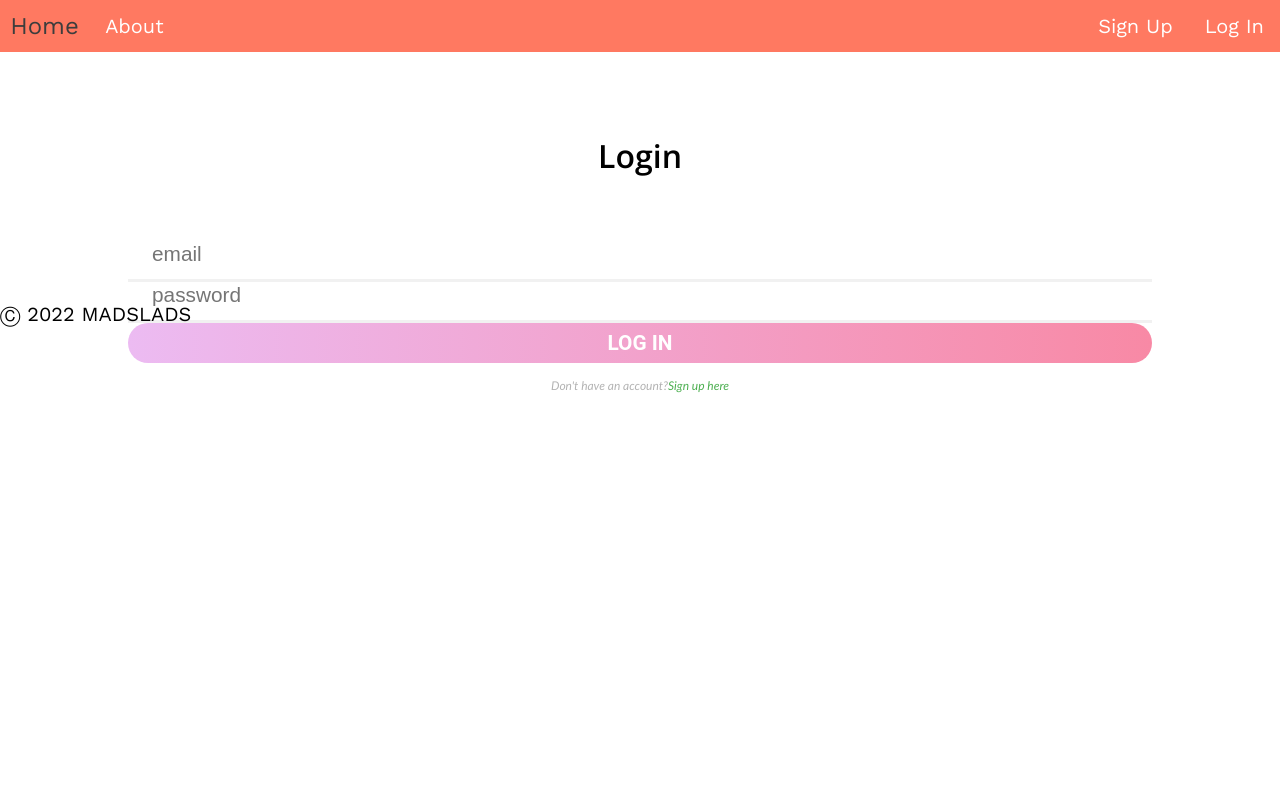
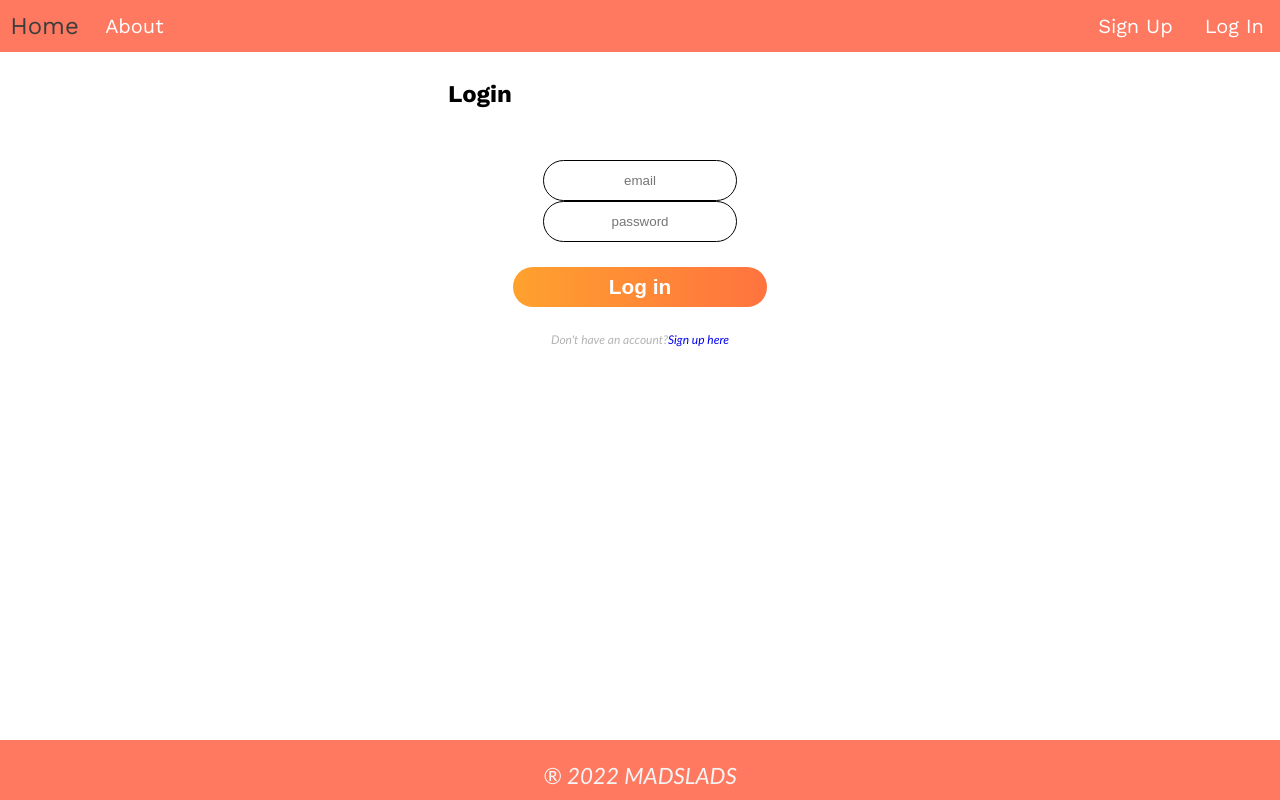
Before and after one commit to dhyanswathi/ReactCVBuilder, a React (Create React App) app in the folder cvbuilder/: page /Login in a window 1280 px wide. Built offline with nearby package versions, Linux system fonts and the light colour scheme.

Commit message:
add another header

```diff
--- a/cvbuilder/src/Components/Footer.css
+++ b/cvbuilder/src/Components/Footer.css
@@ -1,3 +1,11 @@
 .footer {
-    font-size: 20px;
+    position: fixed;
+    bottom: 0;
+    width: 100%;
+    height: 60px;
+    background: #FF7961;
 }
+.footer-p{
+    text-align: center;
+    color: whitesmoke;
+}
--- a/cvbuilder/src/Components/Footer.js
+++ b/cvbuilder/src/Components/Footer.js
@@ -4,8 +4,10 @@ import './Footer.css'
 const Footer = () => {
     return (
         <section>
-            <span className="footer">Ⓒ 2022 MADSLADS</span>
-        </section>
+        <span className="footer">
+            <p className="footer-p" >® 2022 MADSLADS</p>
+        </span>
+    </section>
     )
 }
 
--- a/cvbuilder/src/Components/Form.js
+++ b/cvbuilder/src/Components/Form.js
@@ -2,6 +2,7 @@ import React, { useState } from "react";
 import ProfileImage from "./ProfileImage";
 import { useNavigate } from "react-router-dom";
 import "./Form.css";
+import Headerform from "./Headerform";
 import "./ProfileImage.css";
 
 function Form() {
@@ -41,6 +42,7 @@ function Form() {
   }
   return (
     <div>
+      <Headerform></Headerform>
       <section id="myform">
         <h2 id="title">Form</h2>
         <form className="row">
--- /dev/null
+++ b/cvbuilder/src/Components/Headerform.js
@@ -0,0 +1,14 @@
+import React from "react";
+import { Link } from "react-router-dom";
+import './Header.css';
+
+const Headerform = () => {
+    return (
+    <section className="topnav">
+            <Link to="/" className="nav-left">Home</Link>
+            <Link to="/About" className="nav-left">About</Link>
+    </section>
+    )
+}
+
+export default Headerform;
--- a/cvbuilder/src/Components/Login.js
+++ b/cvbuilder/src/Components/Login.js
@@ -16,11 +16,19 @@ function Login() {
 
   function submit(e) {
     e.preventDefault();
-     axios.get(Baseurl + '/' + data.email + '/' + data.password, {
+    axios.get(Baseurl + '/' + data.email + '/' + data.password, {
       userLoginId: data.email,
-      password: data.password
+      password: data.password,
+      validateStatus: function(status) {
+        if(status === 200){
+          navigate('/form');
+        }
+        else if(status === 404)
+        {
+          alert('wrong user or pass')
+        }
+      }
     })
-    navigate("/Form");
   }
   const newData = { ...data }
   function handle(e) {
--- a/cvbuilder/src/Components/Signup.css
+++ b/cvbuilder/src/Components/Signup.css
@@ -1,13 +1,10 @@
-@import url('https://fonts.googleapis.com/css?family=Open+Sans:600|Work+Sans:400,500,600,700&display=swap');
-
+@import url('https://fonts.googleapis.com/css?family=Open+Sans:600%7CWork+Sans:400,500,600,700&display=swap');
 body{
   font-family: "work sans";
 }
-
 html{
   font-size: 100%;
 }
-
 #signupform{
   max-width: 500px;
   min-width: 300px;
@@ -19,57 +16,49 @@ html{
   border-radius: 25px;
   padding-bottom: 20px;
 }
-
 #title{
   text-align: center;
   font-family: 'open sans', sans-serif;
   padding: 2rem 0;
   margin: 0;
   font-size: 2rem;
+  color: black
 }
-
 .row{
   display: flex;
   flex-direction: column;
   align-items: center;
   padding-top: 2rem;
   max-width: 100%;
-
 }
-
 .row input{
   width: 80%;
   box-sizing: border-box;
-	border: none;
+  border: none;
   font-size: 1.3rem;
   padding-left: 1.5rem;
   padding-bottom: 1rem;
   box-shadow: inset 0px -3px 0px 0px rgba(187,187,187,0.2);
   transition: box-shadow 0.2s ease-in;
 }
-
 .row input:focus{
-   box-shadow: inset 0px -3px 0px 0px rgba(34,193,195,0.7);
+   box-shadow: inset 0px -3px 0px 0px #FF7961;
    outline: none;
 }
-
 .row input::-webkit-input-placeholder{
   opacity: 1;
   transition: opacity 0.25s ease-out;
 }
-
 .row input:hover::-webkit-input-placeholder,
 .row input:focus::-webkit-input-placeholder{
   opacity: 0;
 }
-
 .row label{
   align-self: start;
   padding-left: 4.5rem;
   padding-bottom: 0.5rem;
   color: rgba(15, 93, 27, 0.9);
 }
-
 .row button{
   border-radius: 25px;
   width: 80%;
@@ -77,17 +66,14 @@ html{
   font-size: 1.3rem;
   color: white;
   font-weight: 700;
-  background: rgb(34,193,195);
-  background: linear-gradient(90deg, rgb(236, 187, 242) 0%,     rgb(248, 137, 165) 100%);
+  background: linear-gradient(90deg, rgb(255, 161, 46) 0%, rgb(255, 115, 63) 100%);
   border: 0px;
   cursor: pointer;
   transition: opacity 0.25s ease-out;
 }
-
 .row button:hover{
   opacity: 0.8;
 }
-
 #button{
   padding-bottom: 1.5rem;
 }
--- a/cvbuilder/src/Components/Welcome.js
+++ b/cvbuilder/src/Components/Welcome.js
@@ -2,6 +2,7 @@ import React from 'react';
 import './Welcome.css';
 import picture from '../Pictures/pic2.webp';
 import Header from './Header';
+import { Link, useNavigate } from 'react-router-dom';
 
 
 function Welcome() {
@@ -19,7 +20,9 @@ function Welcome() {
                         You CV is the first contact between you and your potential employer.
                         Keep it simple and within one page if posible.
                     </p>
-                    <button className='welcome-btn'>Build your CV</button>
+                    <Link to="/Signup">
+                        <button className='welcome-btn'>Build your CV</button>
+                    </Link>
                 </section>
 
                 <section className='welcome-pic'>
--- a/cvbuilder/src/Components/login.css
+++ b/cvbuilder/src/Components/login.css
@@ -1,19 +1,21 @@
 .login {
-    width: 100%;
-    padding: 8% 0 0;
-    margin: auto;
-    height: 200px;
+  max-width: 500px;
+  min-width: 300px;
+  max-height: 700px;
+  width: 30%;
+  height: 60%;
+  margin: 80px auto;
+  background-color: #FFFFFF;
+  border-radius: 25px;
+  padding-bottom: 20px;
 }
-
-h2 {
-
+.h2-login {
   text-align: center;
   font-family: 'open sans', sans-serif;
   padding: 2rem 0;
-    margin: 0;
   font-size: 2rem;
+  color: black
 }
-
 .login-form {
   display: flex;
   flex-direction: column;
@@ -21,72 +23,114 @@ h2 {
   padding-top: 2rem;
   max-width: 100%;
 }
-
-.login-form input {
-    width: 80%;
-  box-sizing: border-box;
-	border: none;
-  font-size: 1.3rem;
-  padding-left: 1.5rem;
-  padding-bottom: 1rem;
-  box-shadow: inset 0px -3px 0px 0px rgba(187,187,187,0.2);
-  transition: box-shadow 0.2s ease-in;
+.login-label {
+  margin: 5px 0;
 }
-
-.login-form button {
-    font-family: "Roboto", sans-serif;
-    text-transform: uppercase;
-    outline: 0;
-    background: #ff7961;
-    width: 100%;
-    border: 0;
+.login-input {
+  border: 1px solid black;
+  padding: 10px;
+  border-radius: 25px;
+}
+.login-form:focus {
+  box-shadow: inset 0px -3px 0px 0px #FF7961;
+  outline: none;
+}
+.login-form input::-webkit-input-placeholder {
+  opacity: 1;
+  transition: opacity 0.25s ease-out;
+}
+.login-form input:hover::-webkit-input-placeholder,
+.login-form input:focus::-webkit-input-placeholder {
+  opacity: 0;
+}
+.login-button {
   border-radius: 25px;
   width: 80%;
   height: 40px;
   font-size: 1.3rem;
   color: white;
   font-weight: 700;
-  background: rgb(34,193,195);
-  background: linear-gradient(90deg, rgb(236, 187, 242) 0%,     rgb(248, 137, 165) 100%);
+  background: linear-gradient(90deg, rgb(255, 161, 46) 0%, rgb(255, 115, 63) 100%);
   border: 0px;
   cursor: pointer;
   transition: opacity 0.25s ease-out;
+  margin-top: 25px;
 }
-
-.login-form button:hover,
-.login-form button:active,
-.login-form button:focus {
-    background: #ff6c52;
-}
-
-.login-form .message {
+.message {
   margin: 15px 0 0;
-    color: #b3b3b3;
+  color: #B3B3B3;
   font-size: 12px;
 }
-
 .message a {
-    color: #4CAF50;
   text-decoration: none;
 }
-.login-form input:focus{
-    box-shadow: inset 0px -3px 0px 0px rgba(34,193,195,0.7);
+@media screen and (min-width: 501px) {
+  .login {
+      max-width: 500px;
+      min-width: 300px;
+      max-height: 700px;
+      width: 30%;
+      height: 60%;
+      margin: 80px auto;
+      background-color: #FFFFFF;
+      border-radius: 25px;
+      padding-bottom: 20px;
+  }
+  .h2-login {
+      text-align: center;
+      font-family: 'open sans', sans-serif;
+      padding: 2rem 0;
+      font-size: 2rem;
+      color: black
+  }
+  .login-form {
+      display: flex;
+      flex-direction: column;
+      align-items: center;
+      padding-top: 2rem;
+      max-width: 100%;
+  }
+  .login-label {
+      margin: 5px 0;
+  }
+  .login-input {
+      border: 1px solid black;
+      padding: 12px;
+      border-radius: 25px;
+      width: 44%;
+      text-align: center;
+  }
+  .login-form:focus {
       outline: none;
   }
-
- .login-form input::-webkit-input-placeholder{
+  .login-form input::-webkit-input-placeholder {
       opacity: 1;
       transition: opacity 0.25s ease-out;
   }
-
   .login-form input:hover::-webkit-input-placeholder,
- .login-form input:focus::-webkit-input-placeholder{
+  .login-form input:focus::-webkit-input-placeholder {
       opacity: 0;
   }
-
- .login-form label{
-   align-self: start;
-   padding-left: 4.5rem;
-   padding-bottom: 0.5rem;
-   color: rgba(15, 93, 27, 0.9);
+  .login-button {
+      border-radius: 25px;
+      width: 66%;
+      height: 40px;
+      font-size: 1.3rem;
+      color: white;
+      font-weight: 700;
+      background: linear-gradient(90deg, rgb(255, 161, 46) 0%, rgb(255, 115, 63) 100%);
+      border: 0px;
+      cursor: pointer;
+      transition: opacity 0.25s ease-out;
+      margin-top: 25px;
   }
+  .message {
+      margin: 15px 0 0;
+      color: #B3B3B3;
+      font-size: 12px;
+      padding-top: 10px;
+  }
+  .message a {
+      text-decoration: none;
+  }
+}
```
Also changed, not shown: cvbuilder/src/Components/Education.js (deleted, +0 -22 lines), cvbuilder/src/Components/PersonalInfo.js (deleted, +0 -15 lines), cvbuilder/src/Components/Welcome.css (+18 -32 lines). Lines whose indentation alone changed are shown as unchanged.
